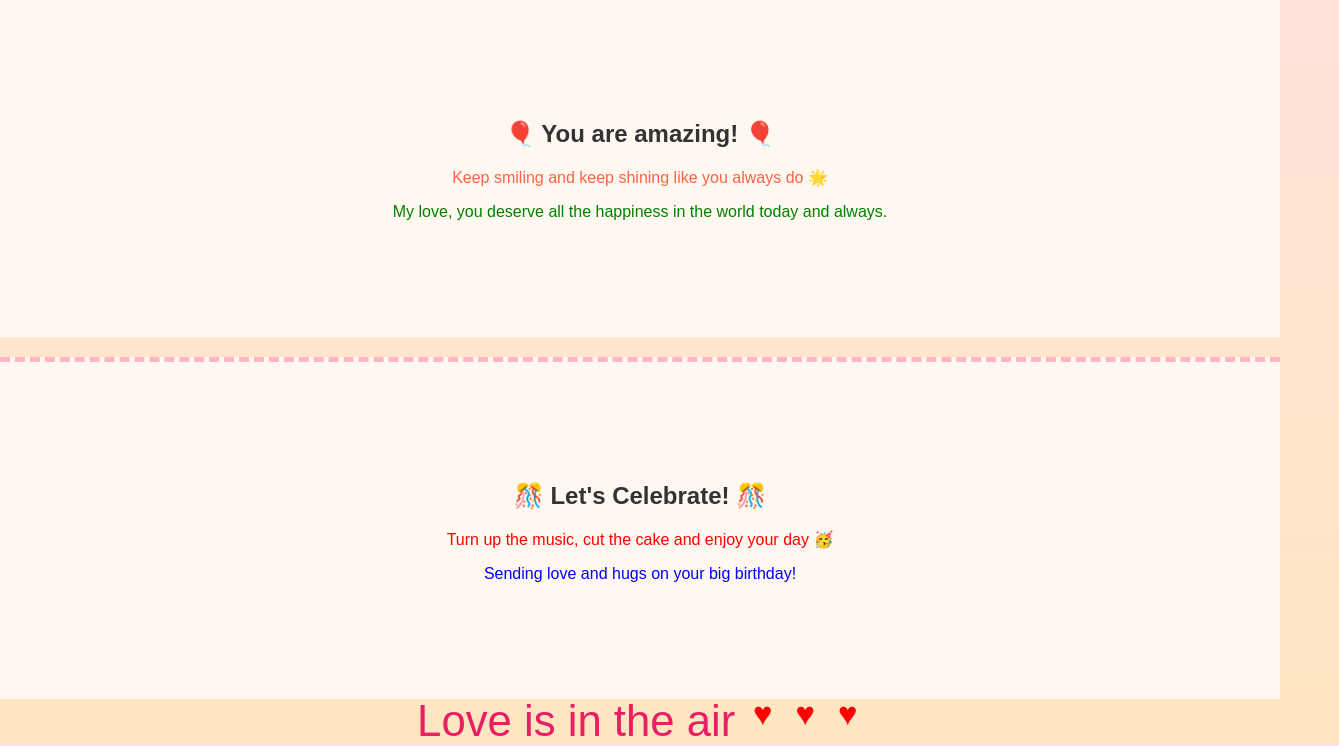
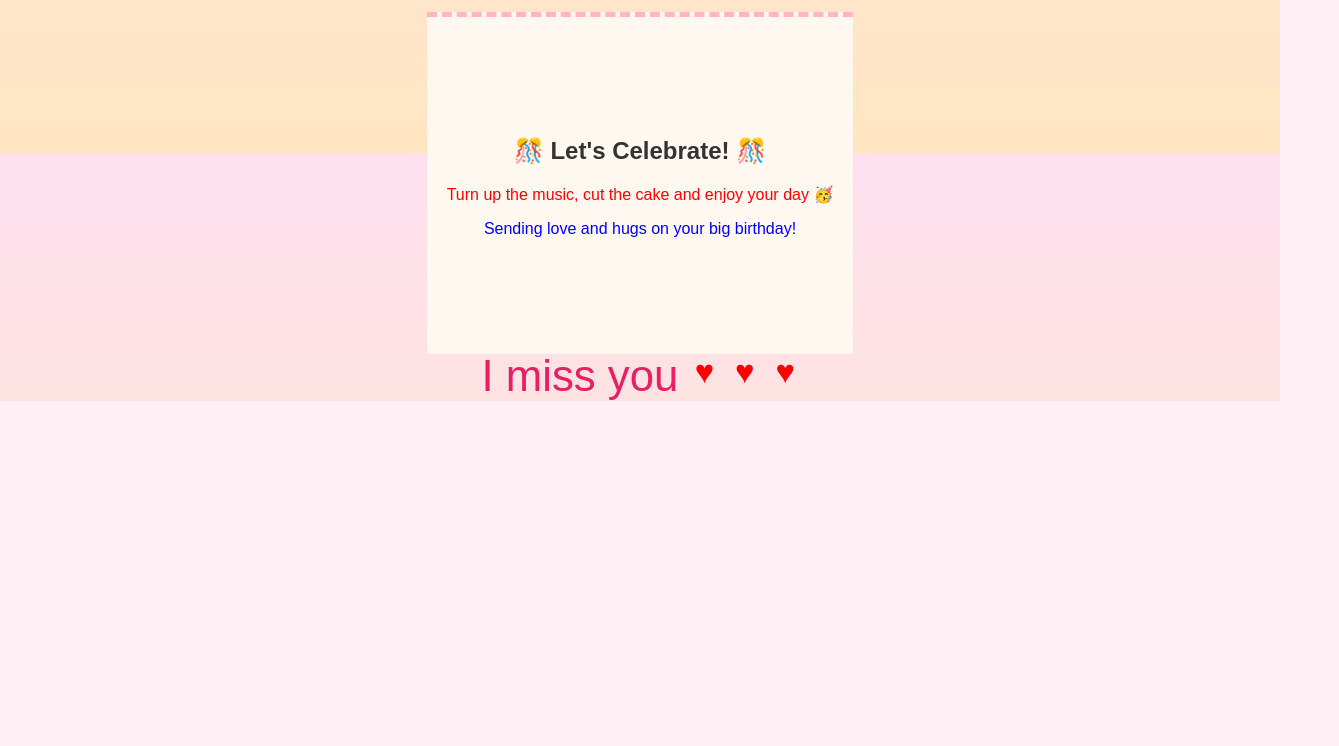
Before and after one commit to ShivaYadav5533/madam_ji, a plain HTML site: page index.html in a window 1280 px wide. Shown: the part 646-1392 px from the top of the page, 1339 px wide, since content can reach past the window. After the commit the page ends 1047 px from the top, so only its background shows below. Drawn offline with Linux system fonts and the light colour scheme.

Commit message:
Update index.html

```diff
--- a/index.html
+++ b/index.html
@@ -32,24 +32,23 @@
     <p style="color: red;">Turn up the music, cut the cake and enjoy your day 🥳</p>
     <p style="color: blue;">Sending love and hugs on your big birthday!</p>
   </div>
-
   <!DOCTYPE html>
-  <script src="script.js"></script>
-</body>
-</html>
 <html lang="en">
 <head>
   <meta charset="UTF-8">
-  <title>Animated Heart Text</title>
+  <title>Heart Animation</title>
   <style>
     body {
-      background-color: #fce4ec;
-      text-align: center;
-      padding-top: 100px;
-      font-family: Arial, sans-serif;
+      background-color: #fff0f5;
+      display: flex;
+      flex-direction: column;
+      align-items: center;
+      justify-content: center;
+      height: 100vh;
+      font-family: 'Arial', sans-serif;
     }
 
-    .animated-text {
+    .text {
       font-size: 40px;
       color: #e91e63;
       animation: pulse 1.5s infinite;
@@ -64,22 +63,22 @@
     .heart {
       color: red;
       font-size: 30px;
-      animation: float 2s infinite ease-in-out;
-      display: inline-block;
-      margin: 0 5px;
+      position: relative;
+      animation: float 1.5s ease-in-out infinite;
+      margin: 0 4px;
     }
 
     @keyframes float {
-      0% { transform: translateY(0); }
-      50% { transform: translateY(-10px); }
-      100% { transform: translateY(0); }
+      0% { top: 0; }
+      50% { top: -10px; }
+      100% { top: 0; }
     }
   </style>
 </head>
 <body>
 
-  <div class="animated-text">
-    Love is in the air
+  <div class="text">
+    I miss you
     <span class="heart">♥</span>
     <span class="heart">♥</span>
     <span class="heart">♥</span>
```
